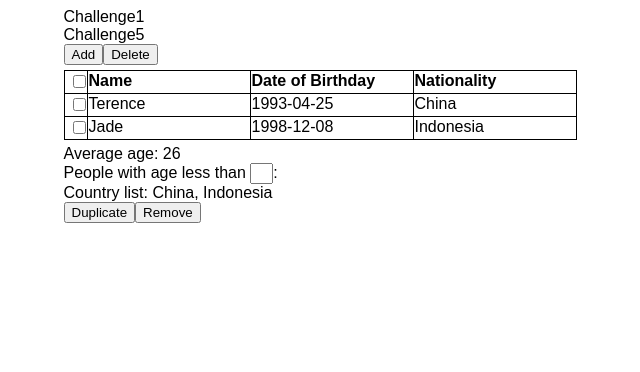
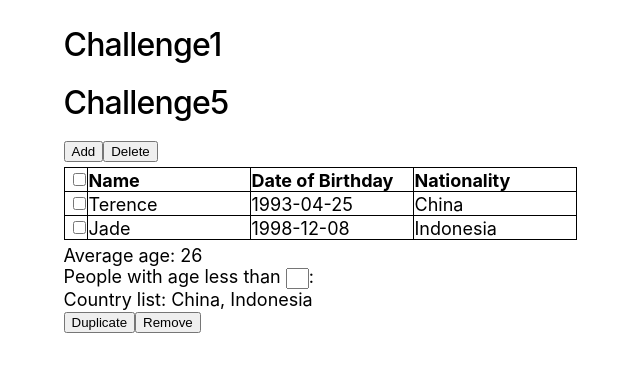
Before and after one commit to Terence625/Planit-SDET-tasks, a React (Create React App) app: page / in a window 1280 px wide. Shown: the top 372 px of the page, without its empty margins (320-960 px from the left). Built offline with nearby package versions, Linux system fonts and the light colour scheme.

Commit message:
[Terence] add style for headers

```diff
--- a/src/App.tsx
+++ b/src/App.tsx
@@ -5,9 +5,9 @@ import Challenge1 from "./components/Challenge1";
 const App = () => {
   return (
   <div>
-    <div>Challenge1</div>
+    <div className="headingXl">Challenge1</div>
     <Challenge1 />
-    <div>Challenge5</div>
+    <div className="headingXl">Challenge5</div>
     <Challenge5 />
   </div>
   )
--- a/src/index.css
+++ b/src/index.css
@@ -1,8 +1,18 @@
 body {
-  font-family: Arial, Helvetica, sans-serif;
+  font-family:  -apple-system, BlinkMacSystemFont, Segoe UI, Roboto, Oxygen, Ubuntu, Cantarell,
+  Fira Sans, Droid Sans, Helvetica Neue, sans-serif;
   display: flex;
   flex-direction: column;
   align-items: center;
+  font-size: 18px;
+}
+
+.headingXl {
+  font-size: 2rem;
+  line-height: 1.3;
+  font-weight: 500;
+  letter-spacing: -0.05rem;
+  margin: 1rem 0;
 }
 
 a:link {
```
